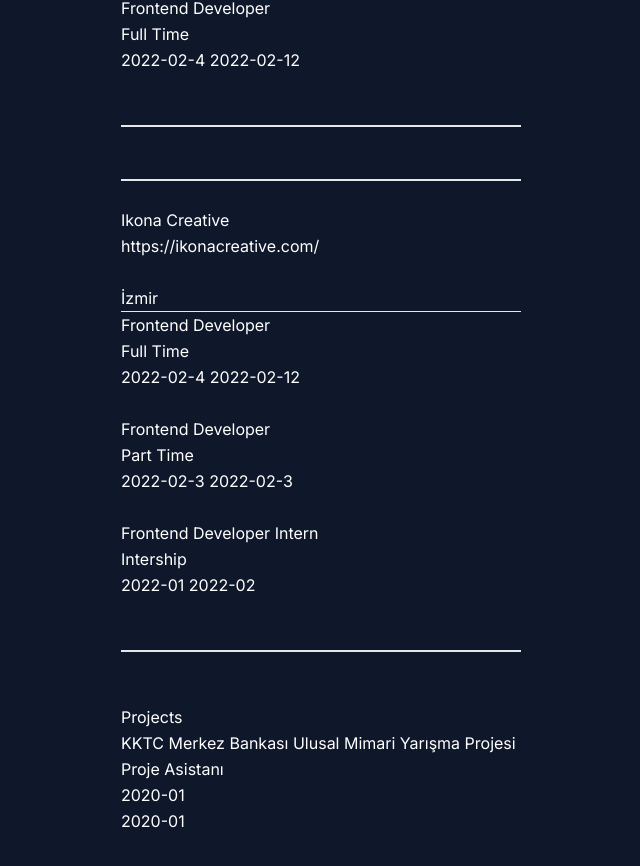
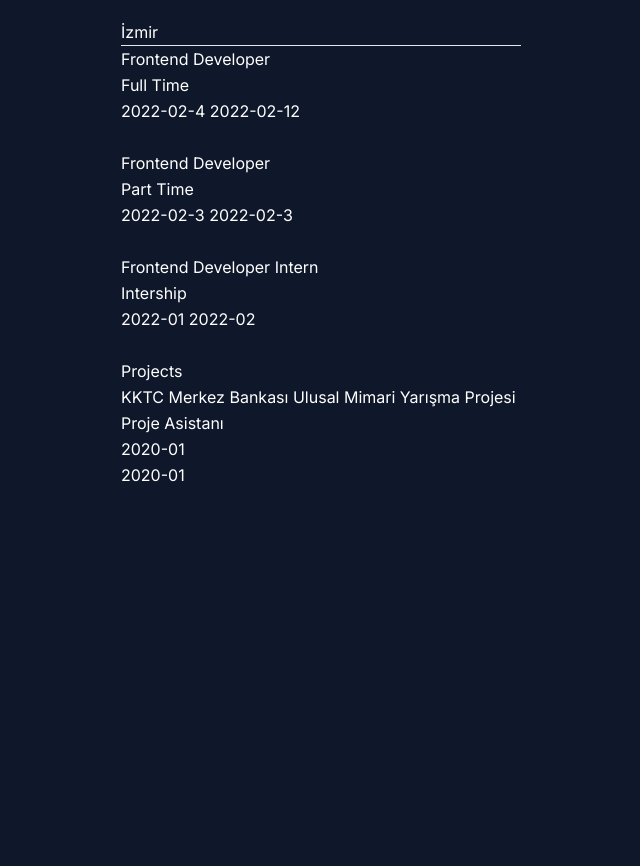
Before and after one commit to mesuttutsak/my-website, a Next.js app: page / in a window 1280 px wide. Shown: the part 516-1382 px from the top of the page, without its empty margins (319-959 px from the left). After the commit the page ends 1044 px from the top, so only its background shows below. Built offline with nearby package versions, Linux system fonts and the light colour scheme.

Commit message:
Surface componenti oluşturuldu

```diff
--- a/src/components/Header/Navbar/index.tsx
+++ b/src/components/Header/Navbar/index.tsx
@@ -6,7 +6,7 @@
 }
 
 const navList: navListProps[] = [
-  { text: "about", path: "/" },
+  { text: "about", path: "/#about" },
   { text: "experience", path: "#experience" },
   { text: "projects", path: "#projects" },
 ];
--- a/src/components/HomePage/About/index.tsx
+++ b/src/components/HomePage/About/index.tsx
@@ -1,3 +1,4 @@
+import Surface from "@/src/core/components/Surface";
 import React from "react";
 
 const About = () => {
@@ -11,9 +12,9 @@
     </>
   );
 
-  return <div id="about">
+  return <Surface id="about">
     {aboutElement}
-    </div>;
+    </Surface>;
 };
 
 export default About;
--- a/src/components/HomePage/Experience/index.tsx
+++ b/src/components/HomePage/Experience/index.tsx
@@ -1,3 +1,4 @@
+import Surface from "@/src/core/components/Surface";
 import { useEffect } from "react";
 
 interface ExperiencePeriod {
@@ -68,7 +69,7 @@
 
 const Experience = () => {
   return (
-    <div id="experience">
+    <Surface id="experience">
       <h3>Experience</h3>
       {experience.map(
         ({
@@ -80,10 +81,6 @@
           periods,
         }: ExperienceProps) => (
           <>
-            <br />
-            <hr />
-            <hr />
-            <br />
             <p>
               {company} <br />
               {website} <br />
@@ -107,14 +104,10 @@
                 </>
               )
             )}
-            <br />
-            <hr />
-            <hr />
-            <br />
           </>
         )
       )}
-    </div>
+    </Surface>
   );
 };
 
--- a/src/components/HomePage/Projects/index.tsx
+++ b/src/components/HomePage/Projects/index.tsx
@@ -1,3 +1,4 @@
+import Surface from "@/src/core/components/Surface";
 import React from "react";
 
 interface ProjectsProps {
@@ -34,7 +35,7 @@
 
 const Projects = () => {
   return (
-    <div id="projects">
+    <Surface id="projects">
       <h3>Projects</h3>
       {projects.map(
         ({ name, title, start_date, end_date, skills }: ProjectsProps, i) => (
@@ -47,7 +48,7 @@
           </>
         )
       )}
-    </div>
+    </Surface>
   );
 };
 
--- a/src/components/HomePage/index.tsx
+++ b/src/components/HomePage/index.tsx
@@ -6,10 +6,7 @@
   return (
     <div>
       <About />
-      <br /> <br /> <br />
-      <br />
       <Experience />
-      <br />
       <Projects />
     </div>
   );
--- /dev/null
+++ b/src/core/components/Surface/index.tsx
@@ -0,0 +1,10 @@
+import { Chilanka } from 'next/font/google'
+import React from 'react'
+
+const Surface = ({ children, id }: { children: React.ReactNode, id?: string }) => {
+  return (
+    <div className='surface' id={id}>{children}</div>
+  )
+}
+
+export default Surface
```
